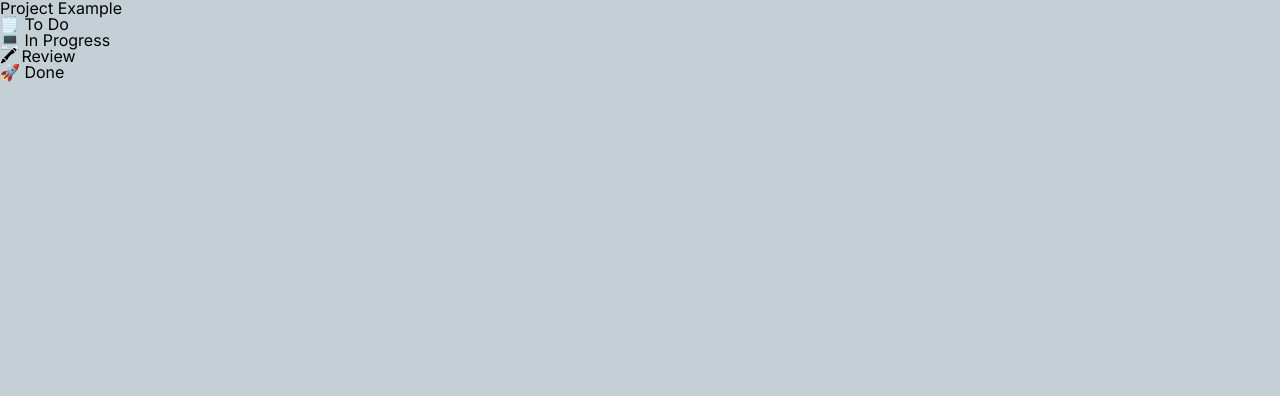
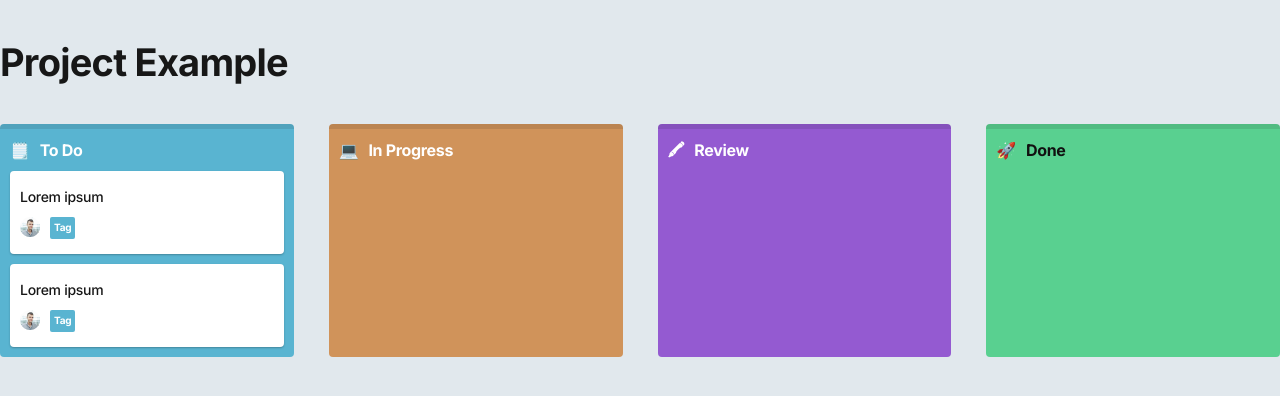
Before and after one commit to setupedf/Kanban-Portfolio, a plain HTML site: page index.html in a window 1280 px wide. Drawn offline with Linux system fonts and the light colour scheme.

Commit message:
created main styles

```diff
--- a/css/parts/global.css
+++ b/css/parts/global.css
@@ -4,7 +4,7 @@
 
 body {
     min-width: 280px;
-    background-color: #C5CFD6;
+    background-color: #E1E8ED;
     font-family: 'Inter', sans-serif;
 }
 
--- /dev/null
+++ b/css/parts/header.css
@@ -0,0 +1,11 @@
+.header-title {
+    padding: 36px 0;
+}
+
+.header-title-text {
+    font-weight: 700;
+    font-size: 38px;
+    line-height: 52px;
+    letter-spacing: -0.02em;
+    color: #171717;
+}
--- /dev/null
+++ b/css/parts/main.css
@@ -0,0 +1,94 @@
+.main-kanban {
+    display: grid;
+    grid-template-columns: 1fr 1fr 1fr 1fr;
+    column-gap: 35px;
+}
+
+.main-kanban-column {
+    padding: 10px;
+    border-radius: 4px 4px 4px 4px;
+    border-top: 5px solid rgba(0, 0, 0, 0.1);
+}
+
+.main-kanban-column:nth-child(1) {
+    background: #59B4D1;
+}
+
+.main-kanban-column:nth-child(2) {
+    background: #D0935A;
+}
+
+.main-kanban-column:nth-child(3) {
+    background: #945AD1;
+}
+
+.main-kanban-column:nth-child(4) {
+    background: #59D090;
+}
+
+.main-kanban-column-title {
+    margin-bottom: 10px;
+}
+
+.main-kanban-column-title-text {
+    font-weight: 700;
+    font-size: 16px;
+    line-height: 22px;
+    letter-spacing: -0.02em;
+    color: #FFFFFF;
+}
+
+#last-column-header {
+    color: #111;
+}
+
+.main-kanban-column-title-text-emoji {
+    margin-right: 10px;
+}
+
+.main-kanban-column-list {
+    display: grid;
+    row-gap: 10px;
+}
+
+.main-kanban-column-list-item {
+    padding: 15px 10px;
+    background: #FFFFFF;
+    box-shadow: 0px 1px 2px rgba(0, 0, 0, 0.25);
+    border-radius: 4px;
+}
+
+.main-kanban-column-list-item-header {
+    margin-bottom: 10px;
+}
+
+.main-kanban-column-list-item-header-text {
+    font-weight: 500;
+    font-size: 14px;
+    line-height: 21px;
+    letter-spacing: -0.02em;
+    color: #171717;
+}
+
+.main-kanban-column-list-item-footer {
+    display: flex;
+}
+
+.main-kanban-column-list-item-footer-img {
+    min-width: 20px;
+    min-height: 20px;
+    margin-right: 10px;
+}
+
+.main-kanban-column-list-item-footer-tag {
+    font-weight: 700;
+    font-size: 10px;
+    line-height: 10px;
+    letter-spacing: -0.02em;
+    color: #FFFFFF;
+    padding: 5px 4px;
+    background: #59B4D1;
+    border-radius: 2px;
+}
+
+/* Drag And Drop related */
--- a/css/style.css
+++ b/css/style.css
@@ -1 +1,3 @@
 @import url('parts/global.css');
+@import url('parts/header.css');
+@import url('parts/main.css');
--- a/index.html
+++ b/index.html
@@ -27,27 +27,48 @@
                 <div class="main-kanban">
                     <div class="main-kanban-column">
                         <div class="main-kanban-column-title">
-                            <span class="main-kanban-column-title-text">🗒️ To Do</span>
+                            <span class="main-kanban-column-title-text"><span class="main-kanban-column-title-text-emoji">🗒️</span>To Do</span>
                         </div>
                         <ul class="main-kanban-column-list">
-                            <li class="main-kanban-column-list-item prototype"></li>
+                            <li class="main-kanban-column-list-item" id="list-item-prototype">
+                                <div class="main-kanban-column-list-item-header">
+                                    <span class="main-kanban-column-list-item-header-text">Lorem ipsum</span>
+                                </div>
+                                <div class="main-kanban-column-list-item-footer">
+                                    <div class="main-kanban-column-list-item-footer-img">
+                                        <img src="img/Main-portrait.png" alt="portrait">
+                                    </div>
+                                    <span class="main-kanban-column-list-item-footer-tag">Tag</span>
+                                </div>
+                            </li>
+                            <li class="main-kanban-column-list-item" id="list-item-prototype">
+                                <div class="main-kanban-column-list-item-header">
+                                    <span class="main-kanban-column-list-item-header-text">Lorem ipsum</span>
+                                </div>
+                                <div class="main-kanban-column-list-item-footer">
+                                    <div class="main-kanban-column-list-item-footer-img">
+                                        <img src="img/Main-portrait.png" alt="portrait">
+                                    </div>
+                                    <span class="main-kanban-column-list-item-footer-tag">Tag</span>
+                                </div>
+                            </li>
                         </ul>
                     </div>
                     <div class="main-kanban-column">
                         <div class="main-kanban-column-title">
-                            <span class="main-kanban-column-title-text">💻 In Progress</span>
+                            <span class="main-kanban-column-title-text"><span class="main-kanban-column-title-text-emoji">💻</span>In Progress</span>
                         </div>
                         <ul class="main-kanban-column-list"></ul>
                     </div>
                     <div class="main-kanban-column">
                         <div class="main-kanban-column-title">
-                            <span class="main-kanban-column-title-text">🖍 Review</span>
+                            <span class="main-kanban-column-title-text"><span class="main-kanban-column-title-text-emoji">🖍</span>Review</span>
                         </div>
                         <ul class="main-kanban-column-list"></ul>
                     </div>
                     <div class="main-kanban-column">
                         <div class="main-kanban-column-title">
-                            <span class="main-kanban-column-title-text">🚀 Done</span>
+                            <span class="main-kanban-column-title-text" id="last-column-header"><span class="main-kanban-column-title-text-emoji">🚀</span>Done</span>
                         </div>
                         <ul class="main-kanban-column-list"></ul>
                     </div>
```
Also changed, not shown: img/Main-portrait.png (added).
